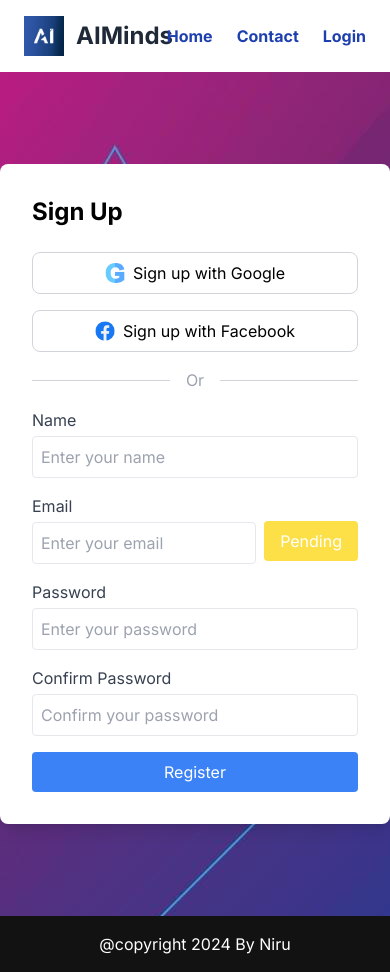
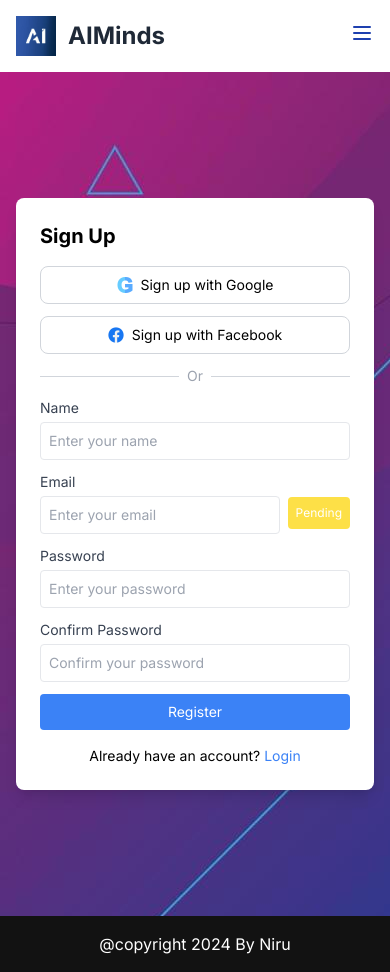
Before and after one commit to Nirusanan/next-blog, a Next.js app: page /register in a window 390 px wide. Built offline with nearby package versions, Linux system fonts and the light colour scheme; no server answers.

Commit message:
change_responsive

```diff
--- a/app/register/page.js
+++ b/app/register/page.js
@@ -89,9 +89,9 @@ export default function Register() {
   }
 
   return (
-    <div className="min-h-screen flex items-center justify-center bg-gray-100" style={{ backgroundImage: "url('/img/background.jpg')" }}>
+    <div className="min-h-screen flex items-center justify-center bg-gray-100 px-4 py-8 sm:px-6 lg:px-8" style={{ backgroundImage: "url('/img/background.jpg')" }}>
       {message && message !== 'User has been registered' && (
-        <div className="fixed top-0 left-1/2 transform -translate-x-1/2 bg-yellow-100 border-t-4 border-yellow-500 rounded-b text-yellow-900 px-4 py-3 mt-5 w-full max-w-lg" role="alert">
+        <div className="fixed top-0 left-0 right-0 bg-yellow-100 border-t-4 border-yellow-500 rounded-b text-yellow-900 px-4 py-3 mt-5 mx-auto w-full max-w-lg" role="alert">
           <div className="flex">
             <div>
               <p className="font-bold">Alert!</p>
@@ -101,7 +101,7 @@ export default function Register() {
         </div>
       )}
       {message && message === 'User has been registered' && (
-        <div className="fixed top-0 left-1/2 transform -translate-x-1/2 bg-blue-100 border-t-4 border-blue-500 rounded-b text-blue-900 px-4 py-3 mt-5 w-full max-w-lg" role="alert">
+        <div className="fixed top-0 left-0 right-0 bg-blue-100 border-t-4 border-blue-500 rounded-b text-blue-900 px-4 py-3 mt-5 mx-auto w-full max-w-lg" role="alert">
           <div className="flex">
             <div>
               <p className="font-bold">Success</p>
@@ -111,12 +111,12 @@ export default function Register() {
         </div>
       )}
 
-      <div className="bg-white rounded-lg shadow-lg w-full max-w-4xl overflow-hidden">
+      <div className="bg-white rounded-lg shadow-lg w-full max-w-md sm:max-w-lg md:max-w-2xl lg:max-w-4xl overflow-hidden">
         <div className="md:flex">
-          <div className="hidden md:block w-1/2 p-8">
-            <h2 className="text-3xl font-bold text-blue mb-4">Join AI Blog</h2>
-            <h2 className="text-3xl font-bold text-blue mb-4">Get premium benefits:</h2>
-            <ul className="list-none mb-4 mb-sm-5">
+          <div className="hidden md:block md:w-1/2 p-6 lg:p-8">
+            <h2 className="text-2xl lg:text-3xl font-bold text-blue mb-4">Join AI Blog</h2>
+            <h2 className="text-2xl lg:text-3xl font-bold text-blue mb-4">Get premium benefits:</h2>
+            <ul className="list-none mb-4 mb-sm-5 text-sm lg:text-base">
               <li className="flex items-start mb-2">
                 <FontAwesomeIcon icon={faCheckCircle} className="text-blue-500 mt-1 mr-2" />
                 <span>Learn new LLMs</span>
@@ -130,53 +130,56 @@ export default function Register() {
                 <span>AI News</span>
               </li>
             </ul>
-            <Image src="/img/register1.jpg" alt="Illustration" width={450} height={450} className="w-full" />
-            <div className="mt-6 text-center text-blue">
-              Already have an account?{' '} <Link href="/login" legacyBehavior><a className="text-blue-500 hover:underline">Login</a></Link>
+            <div className="relative w-full h-48 sm:h-64 md:h-80">
+              <Image src="/img/register1.jpg" alt="Illustration" layout="fill" objectFit="contain" />
+            </div>
+            <div className="mt-4 lg:mt-6 text-center text-blue text-sm lg:text-base">
+              Already have an account?
+              <Link href="/login" className="text-blue-500 hover:underline"> Login</Link>
             </div>
           </div>
-          <div className="border-l border-gray-300"></div>
-          <div className="w-full md:w-1/2 p-8">
-            <h1 className="text-2xl font-bold mb-6">Sign Up</h1>
-            <button className="w-full bg-white text-black border border-gray-300 rounded-lg py-2 mb-4 flex items-center justify-center hover:bg-blue-500 hover:text-white transition duration-300">
-              <Image src="/img/google.png" alt="Google" width={20} height={20} className="mr-2" />
+          <div className="hidden md:block border-l border-gray-300"></div>
+          <div className="w-full md:w-1/2 p-6 lg:p-8">
+            <h1 className="text-xl sm:text-2xl font-bold mb-4 sm:mb-6">Sign Up</h1>
+            <button className="w-full bg-white text-black border border-gray-300 rounded-lg py-2 mb-3 sm:mb-4 flex items-center justify-center hover:bg-blue-500 hover:text-white transition duration-300 text-sm sm:text-base">
+              <Image src="/img/google.png" alt="Google" width={16} height={16} className="mr-2" />
               Sign up with Google
             </button>
-            <button className="w-full bg-white text-black border border-gray-300 rounded-lg py-2 mb-4 flex items-center justify-center hover:bg-blue-500 hover:text-white transition duration-300">
-              <Image src="/img/facebook.png" alt="Facebook" width={20} height={20} className="mr-2" />
+            <button className="w-full bg-white text-black border border-gray-300 rounded-lg py-2 mb-3 sm:mb-4 flex items-center justify-center hover:bg-blue-500 hover:text-white transition duration-300 text-sm sm:text-base">
+              <Image src="/img/facebook.png" alt="Facebook" width={16} height={16} className="mr-2" />
               Sign up with Facebook
             </button>
-            <div className="flex items-center my-4">
+            <div className="flex items-center my-3 sm:my-4">
               <hr className="flex-grow border-gray-300" />
-              <span className="mx-4 text-gray-400">Or</span>
+              <span className="mx-2 sm:mx-4 text-gray-400 text-sm">Or</span>
               <hr className="flex-grow border-gray-300" />
             </div>
-            <form onSubmit={handleSubmit}>
-              <div className="mb-4">
-                <label className="block text-gray-700">Name</label>
+            <form onSubmit={handleSubmit} className="space-y-3 sm:space-y-4">
+              <div>
+                <label className="block text-gray-700 text-sm sm:text-base">Name</label>
                 <input
                   type="text"
                   name="name"
                   onChange={handleInput}
                   value={inputs.name ?? ""}
-                  className="mt-1 p-2 border rounded w-full"
+                  className="mt-1 p-2 border rounded w-full text-sm sm:text-base"
                   placeholder="Enter your name"
                 />
               </div>
-              <div className="mb-4">
-                <label className="block text-gray-700">Email</label>
+              <div>
+                <label className="block text-gray-700 text-sm sm:text-base">Email</label>
                 <div className="flex items-center">
                   <input
                     type="email"
                     name="email"
                     onChange={handleInput}
                     value={inputs.email ?? ""}
-                    className="mt-1 p-2 border rounded w-full"
+                    className="mt-1 p-2 border rounded w-full text-sm sm:text-base"
                     placeholder="Enter your email"
                   />
                   <button
                     type="button"
-                    className={`ml-2 px-4 py-2 rounded ${isVerifying ? 'bg-green-500' : 'bg-yellow-300'} text-white`}
+                    className={`ml-2 px-2 sm:px-4 py-2 rounded ${isVerifying ? 'bg-green-500' : 'bg-yellow-300'} text-white text-xs sm:text-sm`}
                     onClick={handleVerifyClick}
                     disabled={isVerifying}
                   >
@@ -184,38 +187,41 @@ export default function Register() {
                   </button>
                 </div>
               </div>
-              <div className="mb-4">
-                <label className="block text-gray-700">Password</label>
+              <div>
+                <label className="block text-gray-700 text-sm sm:text-base">Password</label>
                 <input
                   type="password"
                   name="password"
                   onChange={handleInput}
                   value={inputs.password ?? ""}
-                  className="mt-1 p-2 border rounded w-full"
+                  className="mt-1 p-2 border rounded w-full text-sm sm:text-base"
                   placeholder="Enter your password"
                 />
               </div>
-              <div className="mb-4">
-                <label className="block text-gray-700">Confirm Password</label>
+              <div>
+                <label className="block text-gray-700 text-sm sm:text-base">Confirm Password</label>
                 <input
                   type="password"
                   name="confirmPassword"
                   onChange={handleInput}
                   value={inputs.confirmPassword ?? ""}
-                  className="mt-1 p-2 border rounded w-full"
+                  className="mt-1 p-2 border rounded w-full text-sm sm:text-base"
                   placeholder="Confirm your password"
                 />
               </div>
-              <button className="bg-blue-500 text-white p-2 rounded w-full hover:bg-blue-700">Register</button>
+              <button className="w-full bg-blue-500 text-white p-2 rounded hover:bg-blue-700 transition duration-300 text-sm sm:text-base">
+                Register
+              </button>
             </form>
+            <div className="mt-4 text-center text-blue text-sm md:hidden">
+              Already have an account?
+              <Link href="/login" className="text-blue-500 hover:underline"> Login</Link>
+            </div>
           </div>
         </div>
       </div>
 
-
       {isModalOpen && <OTPModal setIsModalOpen={setIsModalOpen} setIsVerifying={setIsVerifying} otp={otp} />}
-
-
     </div>
   );
 }
--- a/components/Navbar.js
+++ b/components/Navbar.js
@@ -1,15 +1,23 @@
 'use client'
-import React from 'react';
+import React, {useState } from 'react';
 import Link from 'next/link';
 import { useSession, signOut } from 'next-auth/react';
 import Image from 'next/image';
+import { Menu, X } from 'lucide-react';
 
 export default function Navbar() {
     const { data: session } = useSession();
 
+    const [isOpen, setIsOpen] = useState(false);
+
+    const toggleMenu = () => {
+        setIsOpen(!isOpen);
+    };
+
     return (
         <header className="bg-white shadow-lg">
-            <div className="container mx-auto px-6 py-4 flex justify-between items-center">
+            <div className="container mx-auto px-4 sm:px-6 py-4">
+                <div className="flex justify-between items-center">
                     <div className="flex items-center">
                         <Link href="/" legacyBehavior>
                             <a className="flex items-center">
@@ -18,29 +26,52 @@ export default function Navbar() {
                             </a>
                         </Link>
                     </div>
-                <nav className="space-x-6">
-                    <Link href="/" className="text-blue-800 font-bold hover:text-blue-500 transition duration-300">
+                    <div className="hidden md:flex space-x-6">
+                        <NavLinks session={session} />
+                    </div>
+                    <div className="md:hidden">
+                        <button onClick={toggleMenu} className="text-blue-800">
+                            {isOpen ? <X size={24} /> : <Menu size={24} />}
+                        </button>
+                    </div>
+                </div>
+            </div>
+            {isOpen && (
+                <div className="md:hidden">
+                    <nav className="px-4 pt-2 pb-4 space-y-2">
+                        <NavLinks session={session} mobile />
+                    </nav>
+                </div>
+            )}
+        </header>
+    );
+}
+
+const NavLinks = ({ session, mobile }) => {
+    const linkClass = `block ${mobile ? 'py-2' : ''} text-blue-800 font-bold hover:text-blue-500 transition duration-300`;
+
+    return (
+        <>
+            <Link href="/" className={linkClass}>
                 Home
             </Link>
-                    <Link href="/contact" className="text-blue-800 font-bold hover:text-blue-500 transition duration-300">
+            <Link href="/contact" className={linkClass}>
                 Contact
             </Link>
             {session ? (
                 <>
-                            <Link href="/userPost/view" className="text-blue-800 font-bold hover:text-blue-500 transition duration-300">
+                    <Link href="/userPost/view" className={linkClass}>
                         Post
                     </Link>
-                            <button onClick={() => signOut()} className="text-blue-800 font-bold hover:text-blue-500 transition duration-300">
+                    <button onClick={() => signOut()} className={linkClass}>
                         Logout
                     </button>
                 </>
             ) : (
-                        <Link href="/login" className="text-blue-800 font-bold hover:text-blue-500 transition duration-300">
+                <Link href="/login" className={linkClass}>
                     Login
                 </Link>
             )}
-                </nav>
-            </div>
-        </header>
-    )
-}
+        </>
+    );
+};
```
Also changed, not shown: app/login/page.js (+32 -28 lines), app/post/[id]/page.js (+22 -22 lines), app/userPost/edit/[id]/page.js (+4 -4 lines), app/userPost/view/page.js (+6 -4 lines), components/CreatePost.js (+11 -11 lines). Lines whose indentation alone changed are shown as unchanged.
